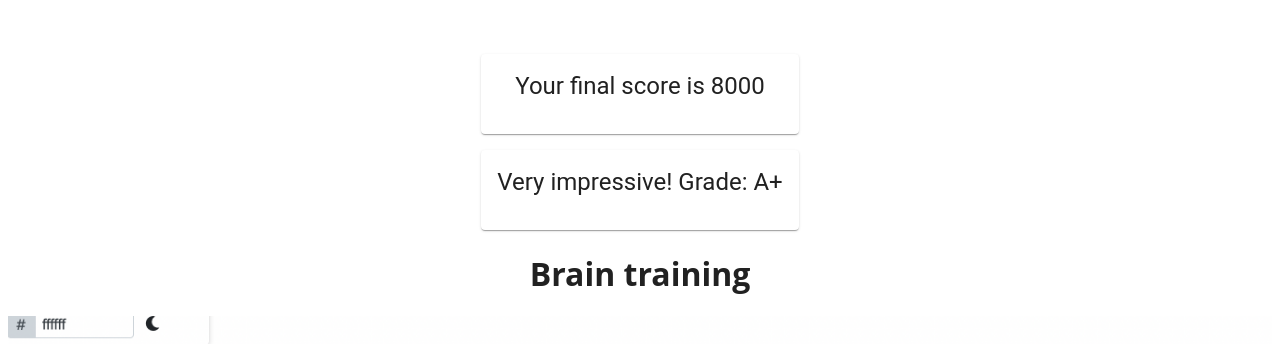
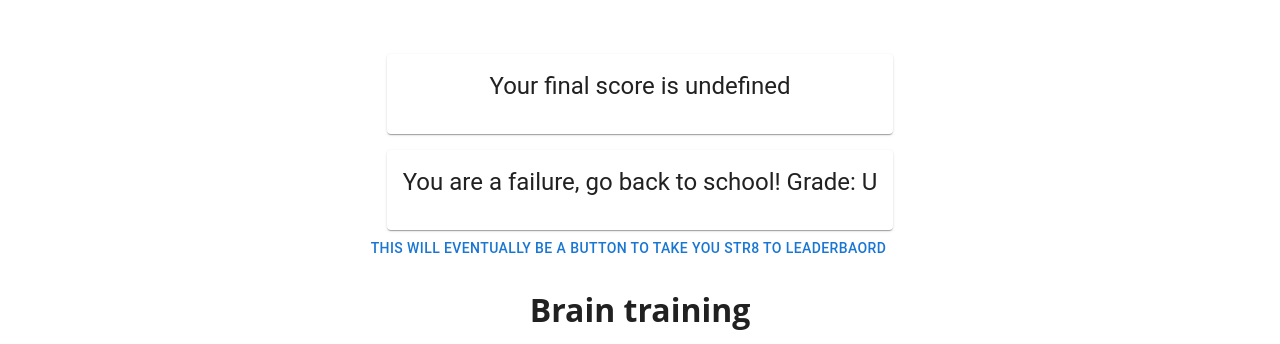
Before and after one commit to tibo8841/brain-training-frontend, a React (Create React App) app in the folder brain-training/: page /play/results in a window 1280 px wide. Shown: the part 252-596 px from the top of the page. Built offline with nearby package versions, Linux system fonts and the light colour scheme; no server answers; the HTML template or start-up script is replaced by a standard one.

Commit message:
singleplaeyer game now works and displays your score at end

```diff
--- a/brain-training/src/Components/Game/SingleplayerGame.js
+++ b/brain-training/src/Components/Game/SingleplayerGame.js
@@ -6,6 +6,7 @@ import { Box } from "@mui/material";
 import useSound from "use-sound";
 import fromTheStart from "../../Sounds/fromTheStart.mp3";
 import { useState } from "react";
+import SingleplayerResults from "./SingleplayerResults";
 
 export default function SingleplayerGame() {
   const [isMusic, setIsMusic] = useState(false);
@@ -52,6 +53,14 @@ export default function SingleplayerGame() {
     resetSneakySeconds();
   }
 
+  if (questionNumber > 10) {
+    return (
+      <div>
+        <SingleplayerResults score={score} />
+      </div>
+    );
+  }
+
   return (
     <Container align="center">
       {!isMusic ? (
--- a/brain-training/src/Components/Game/SingleplayerResults.js
+++ b/brain-training/src/Components/Game/SingleplayerResults.js
@@ -1,4 +1,3 @@
-import { useState } from "react";
 import * as React from "react";
 import Card from "@mui/material/Card";
 import CardContent from "@mui/material/CardContent";
@@ -6,26 +5,23 @@ import Box from "@mui/material/Box";
 import Typography from "@mui/material/Typography";
 import Container from "@mui/material/Container";
 import { createTheme, ThemeProvider } from "@mui/material/styles";
-import { Stack } from "@mui/material";
+import { Stack, Button } from "@mui/material";
 
-export default function SingleplayerResults() {
-  //HOW WE PASS SCORE
-  const [score, setScore] = useState(8000);
-  //DONT FORGOTTEN THIS
+export default function SingleplayerResults(props) {
   const theme = createTheme();
 
   function displayMessage() {
-    if (score >= 750) {
+    if (props.score >= 750) {
       return "Very impressive! Grade: A+";
-    } else if (score >= 690) {
+    } else if (props.score >= 690) {
       return "Wow, nicely done! Grade: A";
-    } else if (score >= 660) {
+    } else if (props.score >= 660) {
       return "Nice try, keep it up! Grade: B+";
-    } else if (score >= 600) {
+    } else if (props.score >= 600) {
       return "Not quite genius, you can do better! Grade: B";
-    } else if (score >= 560) {
+    } else if (props.score >= 560) {
       return "Unlucky, you just missed the next grade! Grade: C+";
-    } else if (score >= 500) {
+    } else if (props.score >= 500) {
       return "Really? Is that all you got? Grade: C";
     } else {
       return "You are a failure, go back to school! Grade: U";
@@ -76,7 +72,7 @@ export default function SingleplayerResults() {
                     component="h2"
                     align="center"
                   >
-                    {`Your final score is ${score}`}
+                    {`Your final score is ${props.score}`}
                   </Typography>
                 </CardContent>
               </Card>
@@ -104,6 +100,9 @@ export default function SingleplayerResults() {
             </Stack>
           </Stack>
         </Container>
+        <Button>
+          This will eventually be a button to take you str8 to leaderbaord
+        </Button>
       </main>
     </ThemeProvider>
   );
```
